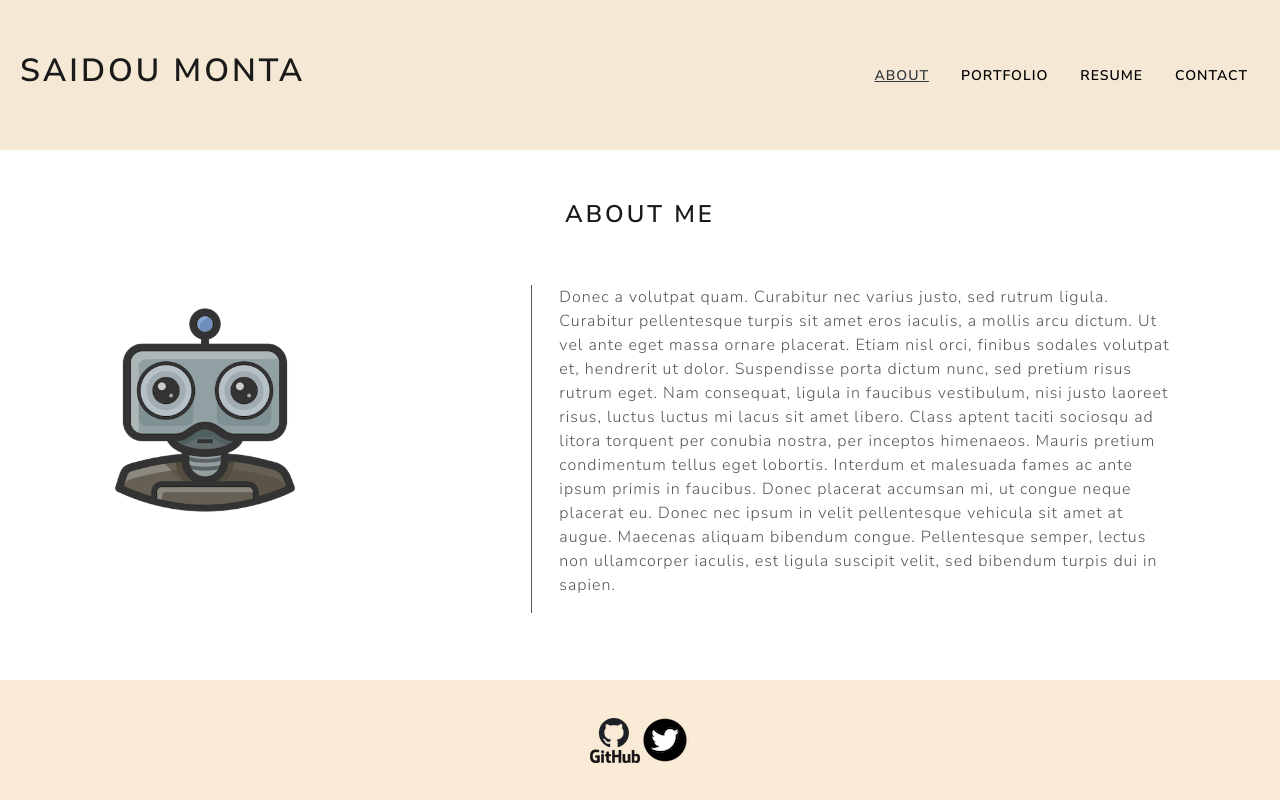
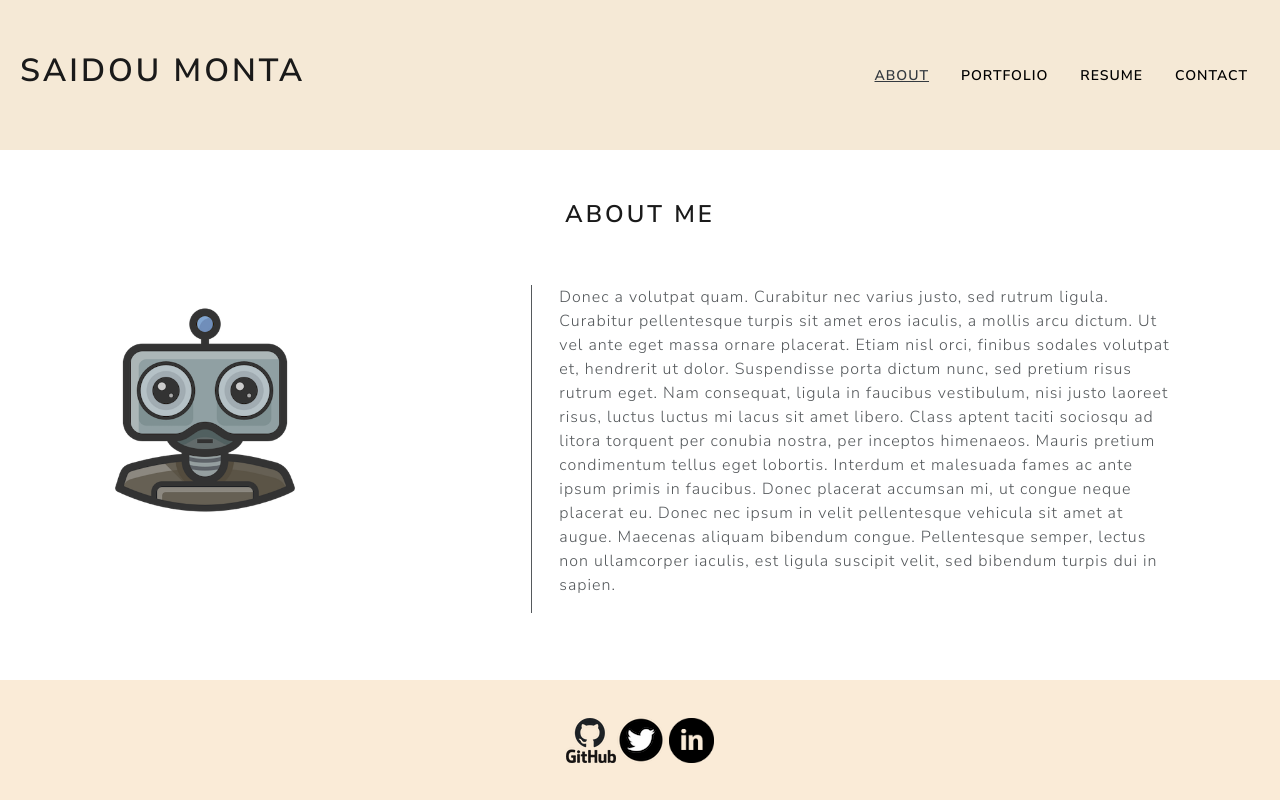
Before and after one commit to Saidou25/React-Portfolio, a React (Create React App) app in the folder my-app/: page / in a window 1280 px wide. Built offline with nearby package versions, Linux system fonts and the light colour scheme.

Commit message:
images no longer broken after reverting from  gh pages deploying from main

```diff
--- a/my-app/src/components/Footer.js
+++ b/my-app/src/components/Footer.js
@@ -13,6 +13,9 @@ function Footer() {
        so i have linded all logos to my github instead. */}
         <img src='images/twitterlogos.png' alt="minibird"></img>
       </a>
+      <a href="https://www.linkedin.com/feed/">
+        <img className='responsivelogo' src='images/linkedin.png' alt="letters i and n"></img>
+      </a>
     </footer>
 
   );
--- a/my-app/src/components/Project.js
+++ b/my-app/src/components/Project.js
@@ -1,5 +1,5 @@
 import React from 'react';
-import '../styles.css/Project.css'
+import '../styles.css/Project.css';
 
 function Project({ projects }) {
 
@@ -14,8 +14,8 @@ function Project({ projects }) {
               <div className='card border-0'>
                 <img className='image responsive' src={project.image} alt={project.title} />
                 <div className="card-img-overlay" id="text">
-                  <a href="https://saidou25.github.io/seo-refactor/">
-                    <h3 className="card-title">{project.title}</h3>
+                  <a href={`https://saidou25.github.io/${project.title}`} >
+                    <h4 className="card-title">{project.title}</h4>
                   </a>
                   <a href="https://github.com/Saidou25/seo-refactor">
                     <img className='logo' id="text" src='images/logo.png' alt="minicat" />
--- a/my-app/src/components/pages/Portfolio.js
+++ b/my-app/src/components/pages/Portfolio.js
@@ -4,39 +4,39 @@ import Project from '../Project';
 const projects = [
         {
                 id: 1,
-                title: 'seo',
+                title: 'seo-refactor',
                 image: "images/seoFour.png",
                 logo: "images/logo.png,"
         },
         {
                 id: 2,
-                title: 'weather',
+                title: 'Weather-Dashboard',
                 image: 'images/weatherFour.png',
                 logo: "images/logo.png,"
 
         },
         {
                 id: 3,
-                title: 'team',
+                title: 'Team',
                 image: "images/teamfour.png",
                 logo: "images/logo.png,"
         },
         {
                 id: 4,
-                title: 'fa',
-                image: "images/sofa.png",
+                title: 'Autumn-in-Catalochee-Valley.',
+                image: "images/DSC09412.jpeg",
                 logo: "images/logo.png,"
         },
         {
                 id: 5,
-                title: 'so',
+                title: 'Employee--Tracker',
                 image: "images/seoFour.png",
                 logo: "images/logo.png,"
         },
         {
                 id: 6,
-                title: 'weather',
-                image: 'images/weatherFour.png',
+                title: 'Print-or-Film',
+                image: 'images/searchFour.png',
                 logo: "images/logo.png,"
 
         },
--- a/my-app/src/styles.css/Footer.css
+++ b/my-app/src/styles.css/Footer.css
@@ -8,3 +8,9 @@
     background-color: antiquewhite;
     height: 120px;
 }
+.responsivelogo {
+    width: 100%;
+    max-width: 45px;
+    height: auto;
+    margin-left: 3px;
+}
```
Also changed, not shown: my-app/public/images/linkedIn.png (added), 1 other file (tests, documents, lock files or other folders).
